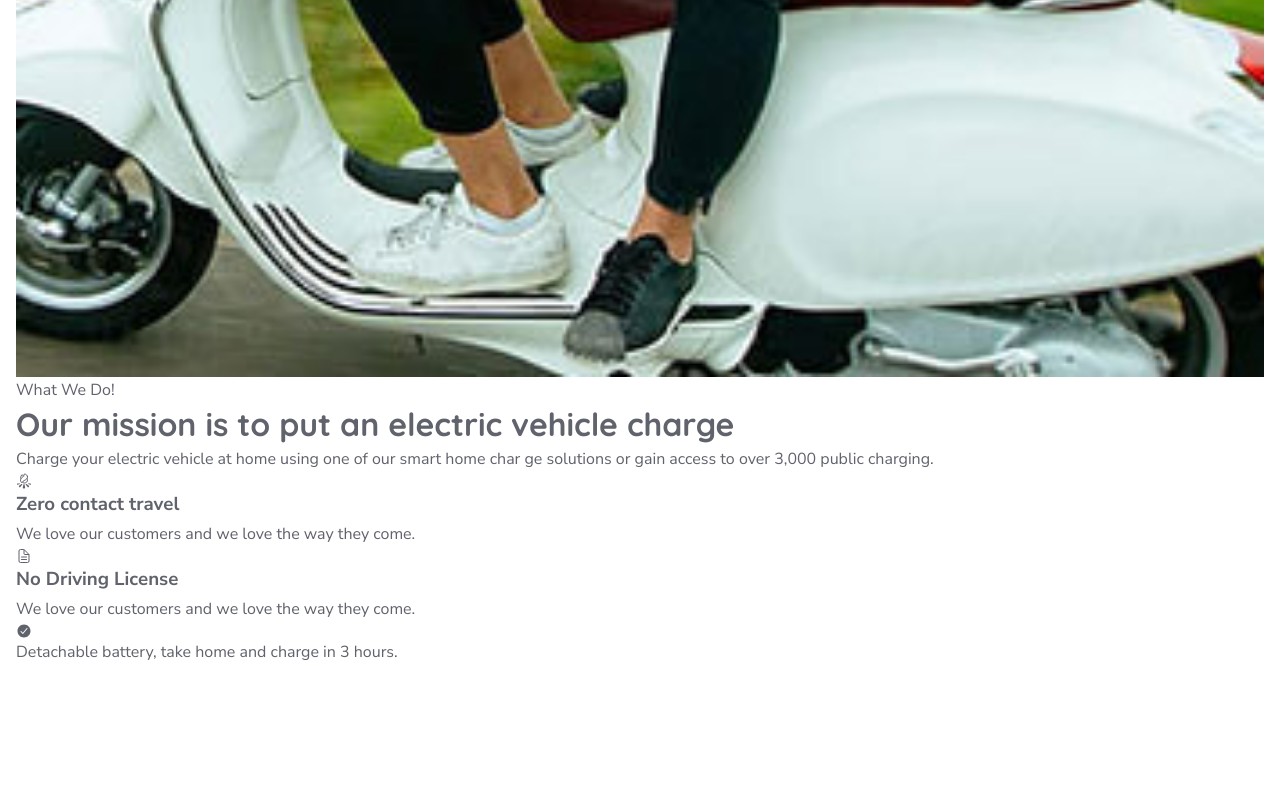
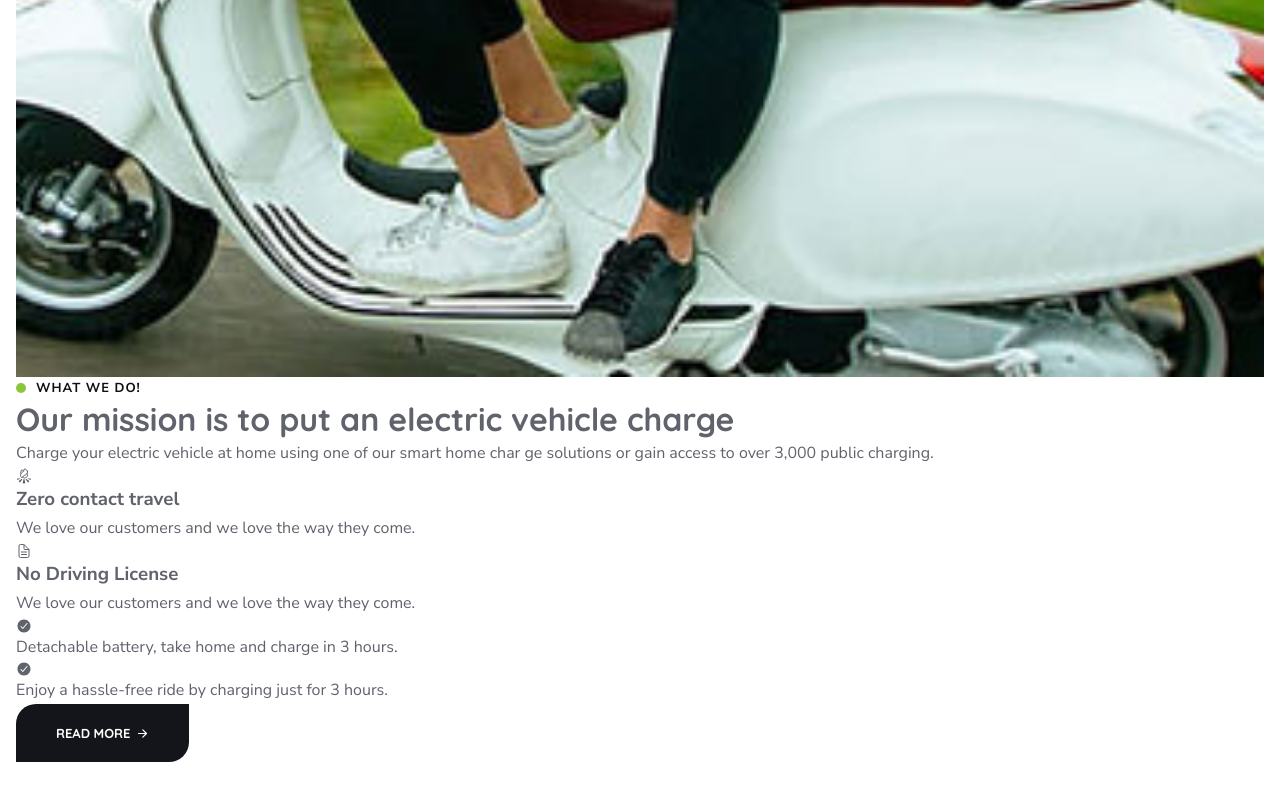
Before and after one commit to udan-insith/EcoFriendly-Bike-Website, a plain HTML site: page index.html in a window 1280 px wide. Shown: the part 3171-3971 px from the top of the page. Before the commit the page ends 3877 px from the top, so only its background shows below. Drawn offline with nearby package versions, Linux system fonts and the light colour scheme.

Commit message:
about section and styles

```diff
--- a/assets/css/style.css
+++ b/assets/css/style.css
@@ -248,6 +248,39 @@ body {
     width: 100%;
 }
 
+.has-before,
+.has-after {
+    position: relative;
+    z-index: 1;
+}
+
+.has-before::before,
+.has-after::after {
+    content: "";
+    position: absolute;
+}
+
+.section-subtitle {
+    color: var(--smoky-black);
+    font-size: var(--fs-11);
+    font-weight: var(--fw-700);
+    text-transform: uppercase;
+    letter-spacing: 1px;
+    padding-inline-start: 20px;
+}
+
+.section-subtitle::before {
+    top: 50%;
+    left: 0;
+    width: 10px;
+    height: 10px;
+    transform: translateY(-50%);
+    background-color: var(--yellow-green);
+    border-radius: var(--radius-circle);
+}
+
+
+
 
 /* PRELOADER */
 .preload-box {
@@ -402,3 +435,5 @@ body {
 .hero-banner {
     margin-block-end: -15%;
 }
+
+/* ABOUT SECTION */
--- a/index.html
+++ b/index.html
@@ -194,7 +194,20 @@
                                     Detachable battery, take home and charge in 3 hours.
                                 </span>
                             </li>
+
+                            <li class="about-item">
+                                <ion-icon name="checkmark-circle" aria-hidden="true"></ion-icon>
+                                <span class="span">
+                                    Enjoy a hassle-free ride by charging just for 3 hours.
+                                </span>
+                            </li>
                         </ul>
+
+                        <a href="#" class="btn btn-primary">
+                            <span class="span">Read More</span>
+
+                            <ion-icon name="arrow-forward-outline" aria-hidden="true"></ion-icon>
+                        </a>
                     </div>
                 </div>
              </section>
```
